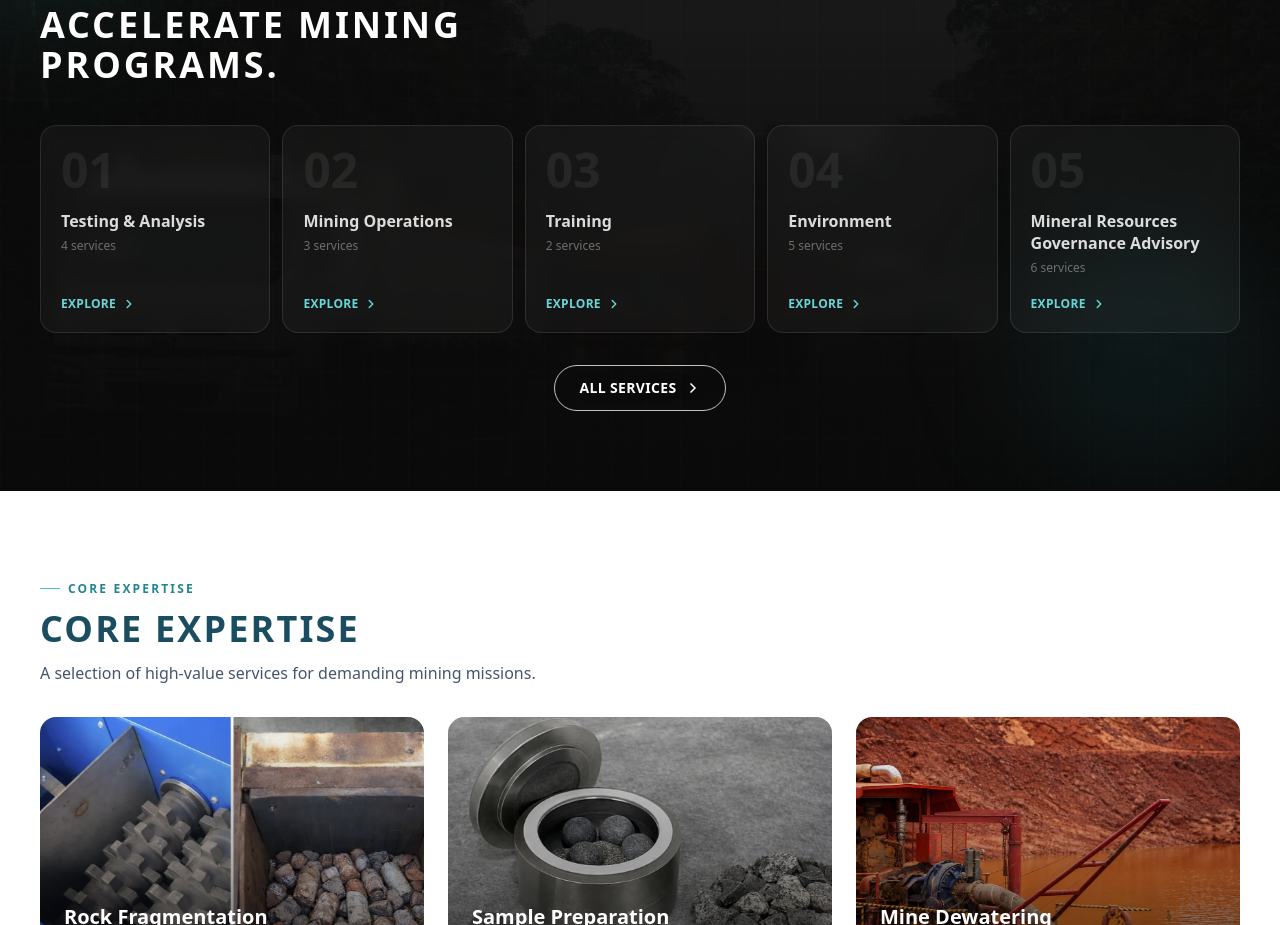
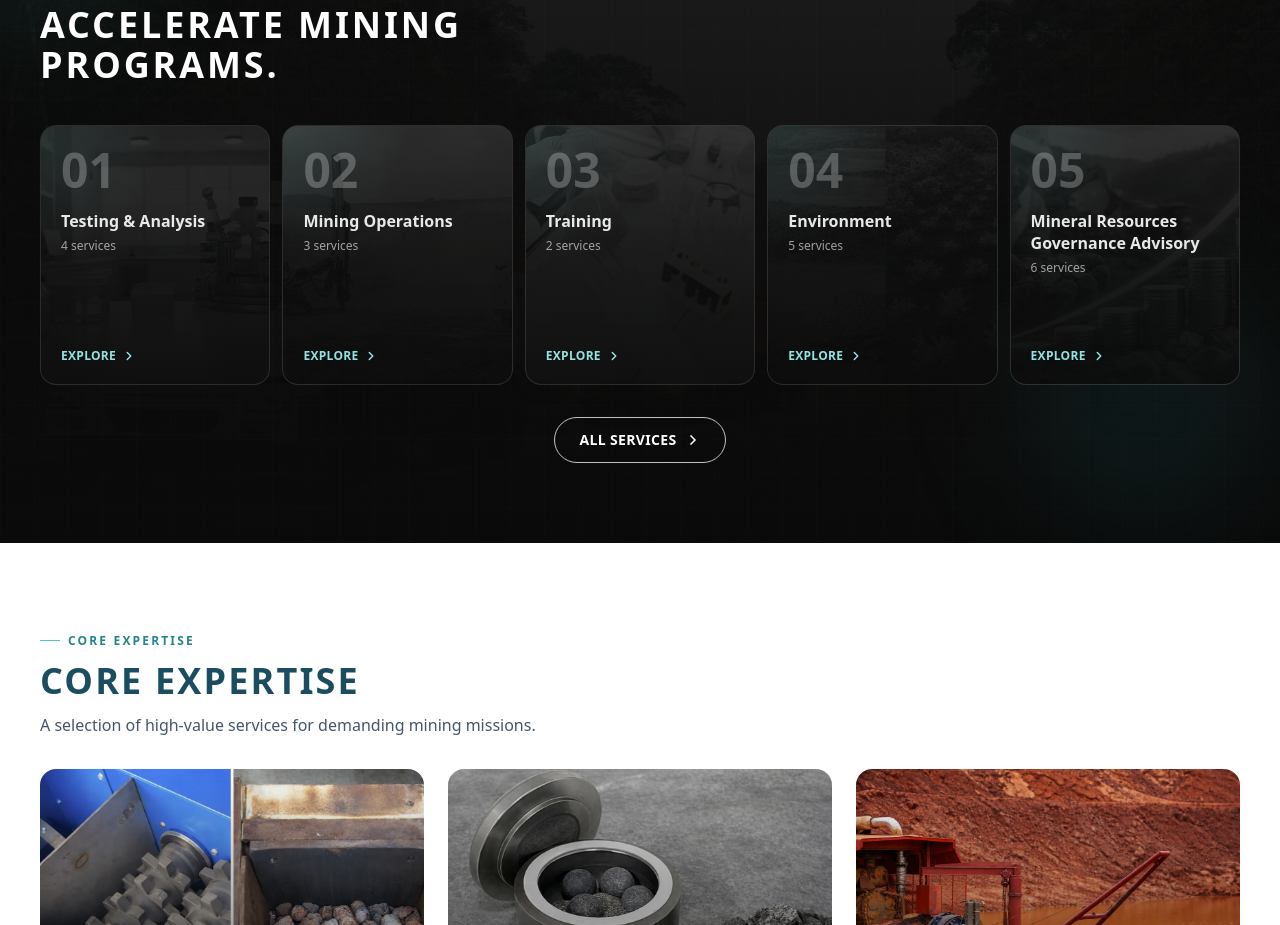
Before and after one commit to rodrigue11111/terra-pretiosa-site, a Next.js app: page /en in a window 1280 px wide. Shown: the part 2400-3325 px from the top of the page. Built offline with nearby package versions, Linux system fonts and the light colour scheme.

Commit message:
Add category imagery to services sitemap cards

```diff
--- a/src/components/home/ServicesSitemapHero.tsx
+++ b/src/components/home/ServicesSitemapHero.tsx
@@ -51,25 +51,35 @@ export function ServicesSitemapHero({ lang, dictionary }: ServicesSitemapHeroPro
             <Reveal key={category.slug} y={22} delayMs={index * 70}>
               <Link
                 href={`/${lang}/services/${category.slug}`}
-                className="group flex h-full flex-col rounded-2xl border border-white/10 bg-white/4 p-5 backdrop-blur-sm transition duration-500 hover:-translate-y-2 hover:border-blue-400/55 hover:bg-white/8 hover:shadow-[0_20px_50px_rgba(0,0,0,0.55),0_0_0_1px_rgba(68,200,203,0.30)]"
+                className="group relative flex h-full min-h-[260px] flex-col overflow-hidden rounded-2xl border border-white/10 bg-white/4 p-5 backdrop-blur-sm transition duration-500 hover:-translate-y-2 hover:border-blue-400/55 hover:bg-white/8 hover:shadow-[0_20px_50px_rgba(0,0,0,0.55),0_0_0_1px_rgba(68,200,203,0.30)]"
               >
+                <Image
+                  src={category.image}
+                  alt={category.title}
+                  fill
+                  className="object-cover opacity-20 grayscale transition duration-700 group-hover:scale-105 group-hover:opacity-30 group-hover:grayscale-0"
+                  sizes="(max-width: 640px) 100vw, (max-width: 1280px) 50vw, 20vw"
+                />
+                <div className="absolute inset-0 bg-gradient-to-b from-neutral-950/35 via-neutral-950/68 to-neutral-950/88" />
+                <div className="absolute inset-0 bg-[radial-gradient(circle_at_top_left,rgba(156,234,234,0.14),transparent_36%)] opacity-80" />
+
                 {/* Large background number */}
-                <span className="select-none text-5xl font-bold leading-none text-white/7 transition duration-500 group-hover:text-white/14">
+                <span className="relative z-10 select-none text-5xl font-bold leading-none text-white/25 transition duration-500 group-hover:text-white/40">
                   {String(index + 1).padStart(2, "0")}
                 </span>
 
                 {/* Category title */}
-                <h3 className="mt-4 text-sm font-semibold leading-snug text-white/85 transition duration-300 group-hover:text-white sm:text-base">
+                <h3 className="relative z-10 mt-4 text-sm font-semibold leading-snug text-white/90 transition duration-300 group-hover:text-white sm:text-base">
                   {category.title}
                 </h3>
 
                 {/* Service count */}
-                <p className="mt-1.5 text-xs text-white/38 transition duration-300 group-hover:text-white/60">
+                <p className="relative z-10 mt-1.5 text-xs text-white/60 transition duration-300 group-hover:text-white/80">
                   {category.services.length} services
                 </p>
 
                 {/* Explore link */}
-                <div className="mt-auto flex items-center gap-1.5 pt-5 text-xs font-semibold uppercase tracking-wide text-blue-400 transition duration-300 group-hover:gap-2.5 group-hover:text-blue-300">
+                <div className="relative z-10 mt-auto flex items-center gap-1.5 pt-5 text-xs font-semibold uppercase tracking-wide text-blue-300 transition duration-300 group-hover:gap-2.5 group-hover:text-blue-200">
                   {exploreLabel}
                   <svg
                     aria-hidden="true"
```
